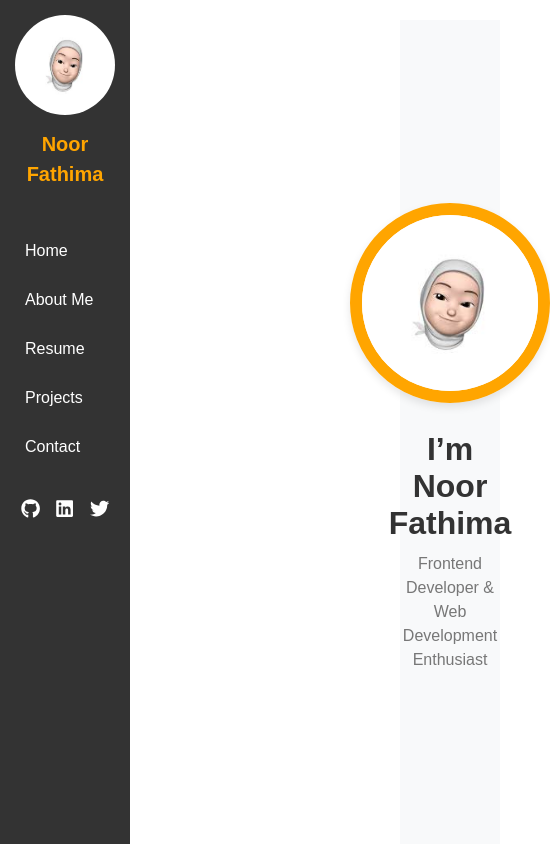
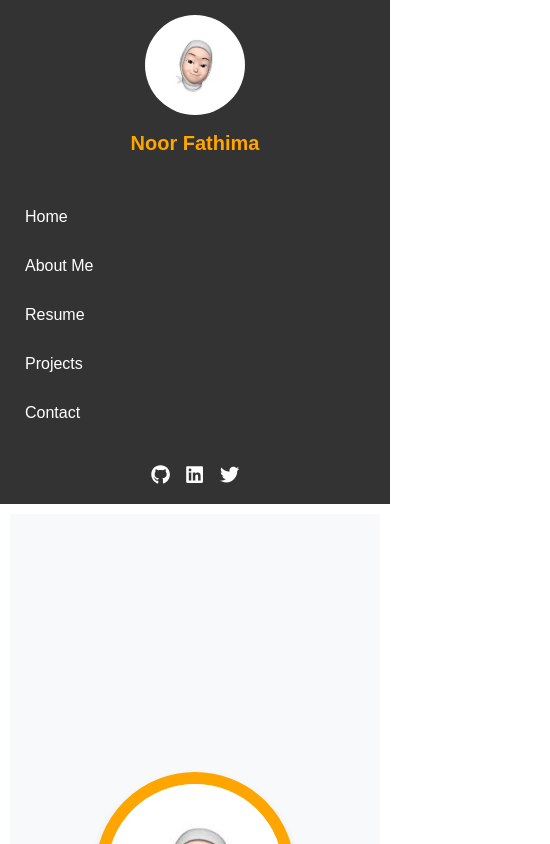
Before and after one commit to noorfathima0/portfolio, a React (Create React App) app: page / in a window 390 px wide. Shown: the top 844 px of the page, 550 px wide, since content can reach past the window. Built offline with nearby package versions, Linux system fonts and the light colour scheme.

Commit message:
Updated portfolio

```diff
--- a/src/App.css
+++ b/src/App.css
@@ -1,3 +1,4 @@
+/* Default styling for larger screens */
 .App {
   display: flex;
 }
@@ -12,3 +13,27 @@ h2, h3, p {
   margin-bottom: 10px;
   line-height: 1.5;
 }
+
+/* Mobile responsiveness */
+@media (max-width: 768px) {
+  .App {
+    display: block; /* Stack content on smaller screens */
+  }
+
+  .content {
+    margin-left: 0;
+    width: 100%; /* Full width for content on smaller screens */
+    padding: 15px; /* Adjust padding for smaller screens */
+  }
+}
+
+@media (max-width: 480px) {
+  .content {
+    padding: 10px; /* Further reduce padding for very small screens */
+  }
+
+  h2, h3, p {
+    margin-bottom: 8px; /* Adjust margins for smaller text spacing */
+    line-height: 1.4; /* Adjust line height for readability */
+  }
+}
--- a/src/components/Sidebar.js
+++ b/src/components/Sidebar.js
@@ -42,7 +42,7 @@ const Sidebar = () => {
         <a href="https://github.com/noorfathima0" target="_blank" rel="noopener noreferrer">
           <FaGithub />
         </a>
-        <a href="https://www.linkedin.com/in/noorfathima" target="_blank" rel="noopener noreferrer">
+        <a href="https://www.linkedin.com/in/noorfathima0" target="_blank" rel="noopener noreferrer">
           <FaLinkedin />
         </a>
         <a href="https://twitter.com/noorfathima" target="_blank" rel="noopener noreferrer">
```
